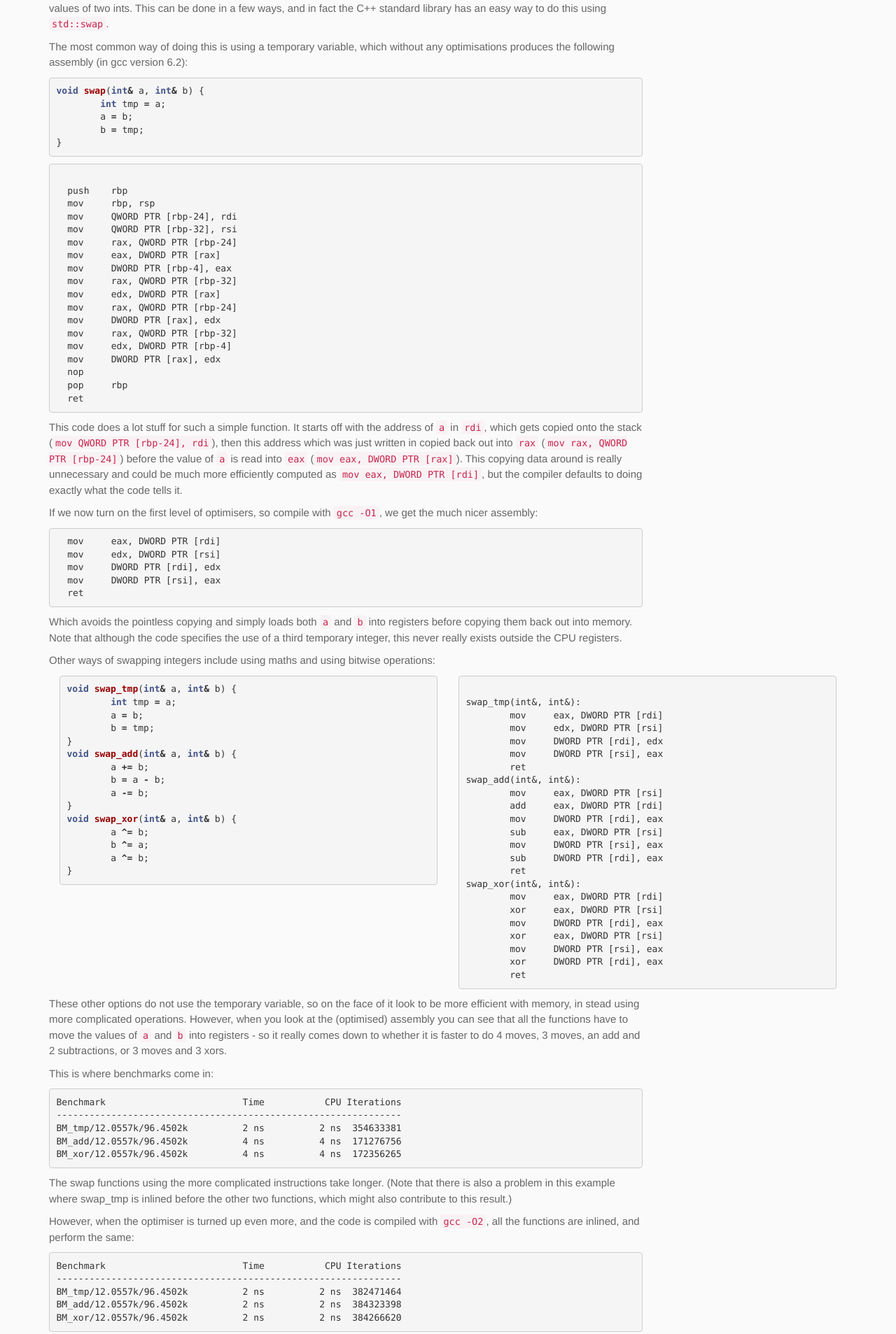
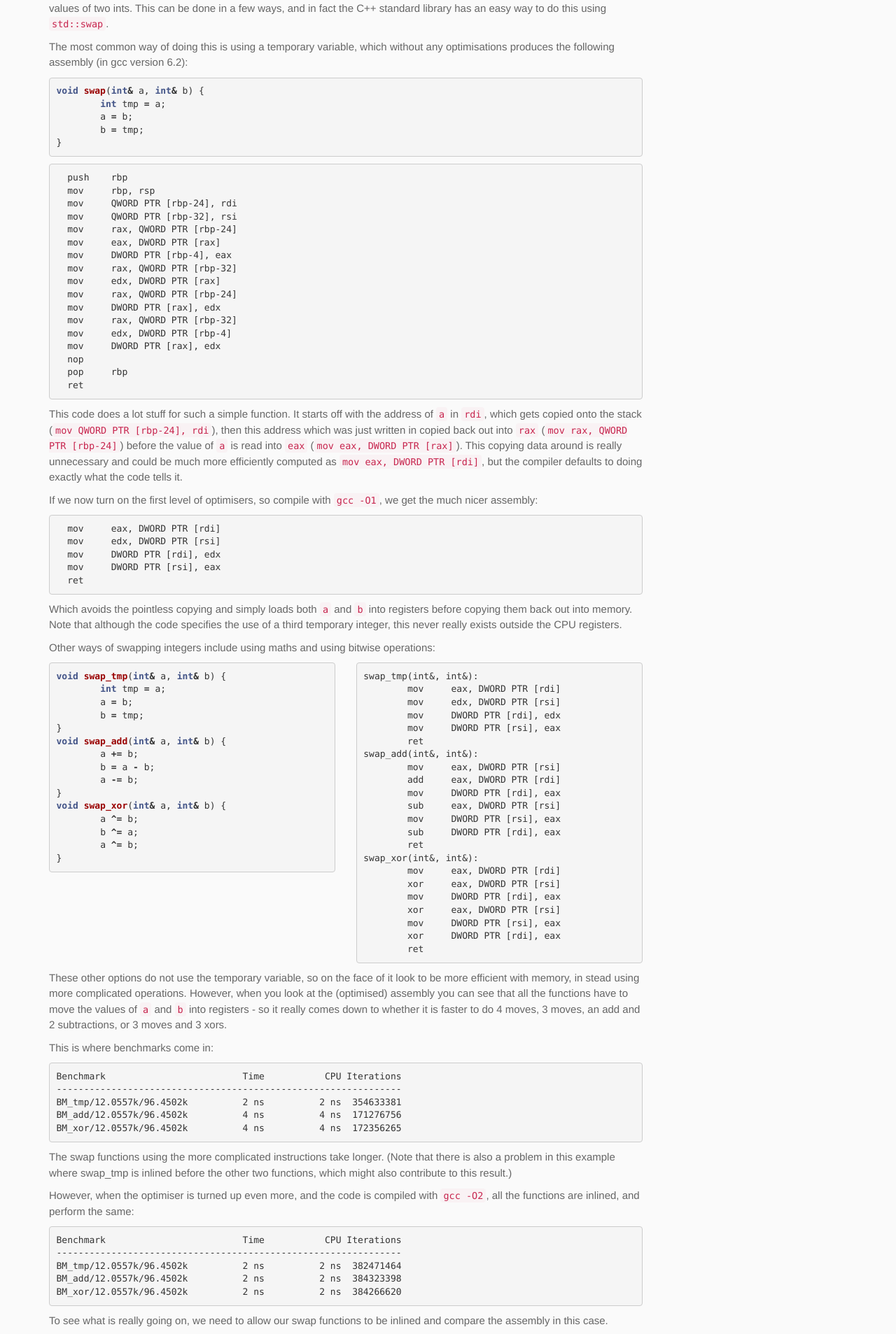
Before and after one commit to jwlawson/jwlawson.github.io, a Jekyll site: the page built from _posts/2016-10-31-compilers-optimizers-assembly.md, in a window 1280 px wide. Shown: the part 3340-5247 px from the top of the page at 70% size. Built offline with Jekyll 4.4.1, drawn with Linux system fonts in a browser that asks for light colours; nearby versions of some CDN libraries.

Commit message:
Fixes some spacing issues

```diff
--- a/_posts/2016-10-31-compilers-optimizers-assembly.md
+++ b/_posts/2016-10-31-compilers-optimizers-assembly.md
@@ -82,8 +82,7 @@
 }
 {% endhighlight %}
 
-<div class="highlighter-rouge"><pre class="highlight"><code>
-  push    rbp
+<div class="highlighter-rouge"><pre class="highlight"><code>  push    rbp
   mov     rbp, rsp
   mov     QWORD PTR [rbp-24], rdi
   mov     QWORD PTR [rbp-32], rsi
@@ -129,7 +128,7 @@
 Other ways of swapping integers include using maths and using bitwise
 operations:
 
-<div class="container row">
+<div class="row">
 <figure class="col-sm-12 col-md-6 highlight"><pre><code class="language-cpp" data-lang="cpp"><span class="kt">void</span> <span class="nf">swap_tmp</span><span class="p">(</span><span class="kt">int</span><span class="o">&amp;</span> <span class="n">a</span><span class="p">,</span> <span class="kt">int</span><span class="o">&amp;</span> <span class="n">b</span><span class="p">)</span> <span class="p">{</span>
 	<span class="kt">int</span> <span class="n">tmp</span> <span class="o">=</span> <span class="n">a</span><span class="p">;</span>
 	<span class="n">a</span> <span class="o">=</span> <span class="n">b</span><span class="p">;</span>
@@ -145,8 +144,7 @@
 	<span class="n">b</span> <span class="o">^=</span> <span class="n">a</span><span class="p">;</span>
 	<span class="n">a</span> <span class="o">^=</span> <span class="n">b</span><span class="p">;</span>
 <span class="p">}</span></code></pre></figure>
-<div class="col-sm-12 col-md-6 highlighter-rouge"><pre class="highlight"><code>
-swap_tmp(int&, int&):
+<div class="col-sm-12 col-md-6 highlighter-rouge"><pre class="highlight"><code>swap_tmp(int&, int&):
         mov     eax, DWORD PTR [rdi]
         mov     edx, DWORD PTR [rsi]
         mov     DWORD PTR [rdi], edx
@@ -222,9 +220,8 @@
 it realises we're not really doing anything in the function. We use the for-loop
 and return statement to help trick the compiler, and we get the following:
 
-<div class="container row">
-<div class="col-sm-12 col-md-4 highlighter-rouge"><pre class="highlight"><code>
-main:
+<div class="row">
+<div class="col-sm-12 col-md-4 highlighter-rouge"><pre class="highlight"><code>main:
         test    edi, edi
         jle     .L7
         mov     eax, 1
@@ -247,8 +244,7 @@
         mov     eax, 0
         jmp     .L5
 </code></pre></div>
-<div class="col-sm-12 col-md-4 highlighter-rouge"><pre class="highlight"><code>
-main:
+<div class="col-sm-12 col-md-4 highlighter-rouge"><pre class="highlight"><code>main:
         test    edi, edi
         jle     .L7
         mov     eax, 1
@@ -271,8 +267,7 @@
         xor     eax, eax
         jmp     .L5
 </code></pre></div>
-<div class="col-sm-12 col-md-4 highlighter-rouge"><pre class="highlight"><code>
-main:
+<div class="col-sm-12 col-md-4 highlighter-rouge"><pre class="highlight"><code>main:
         xor     eax, eax
         test    edi, edi
         mov     ecx, 1
```
